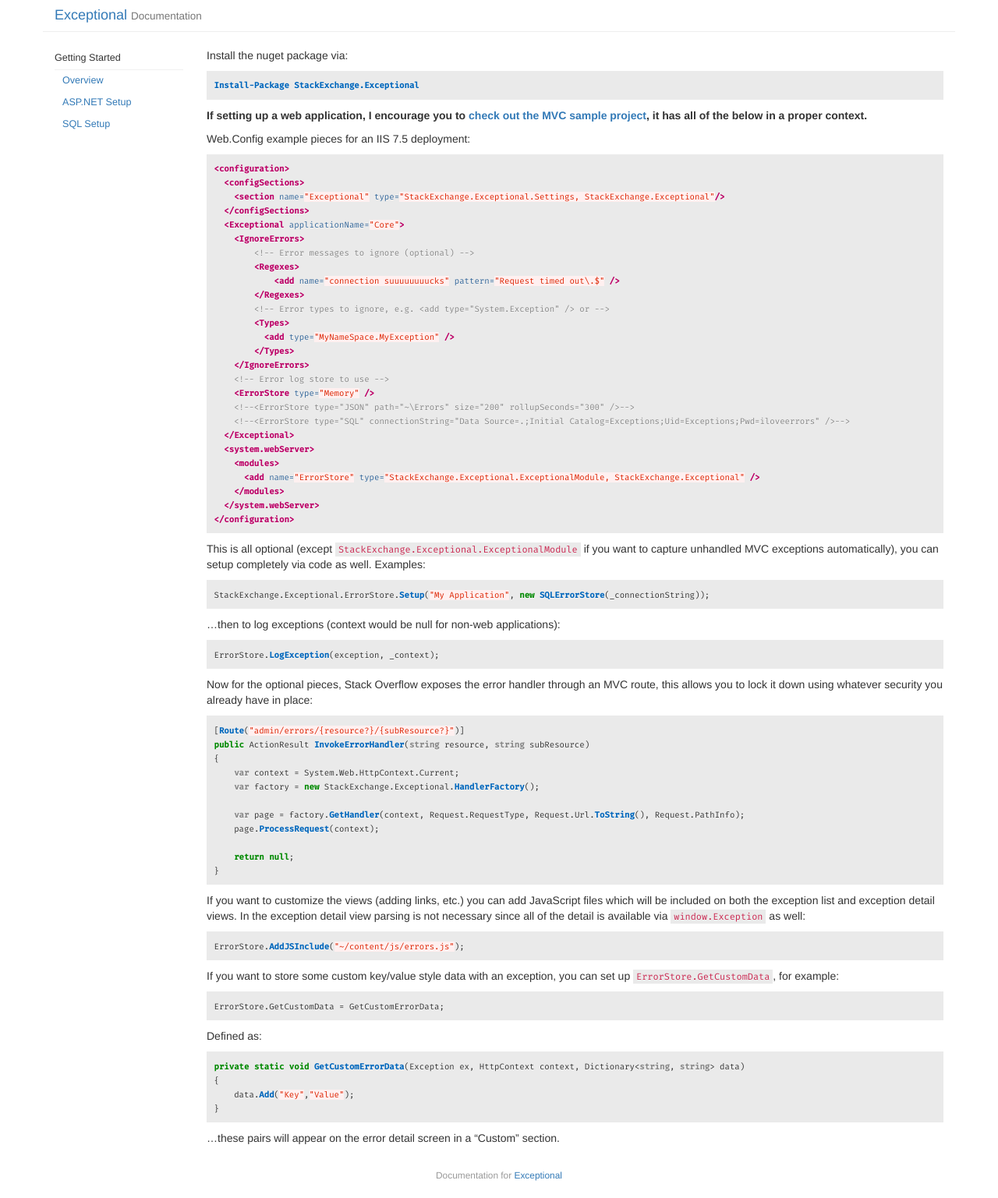
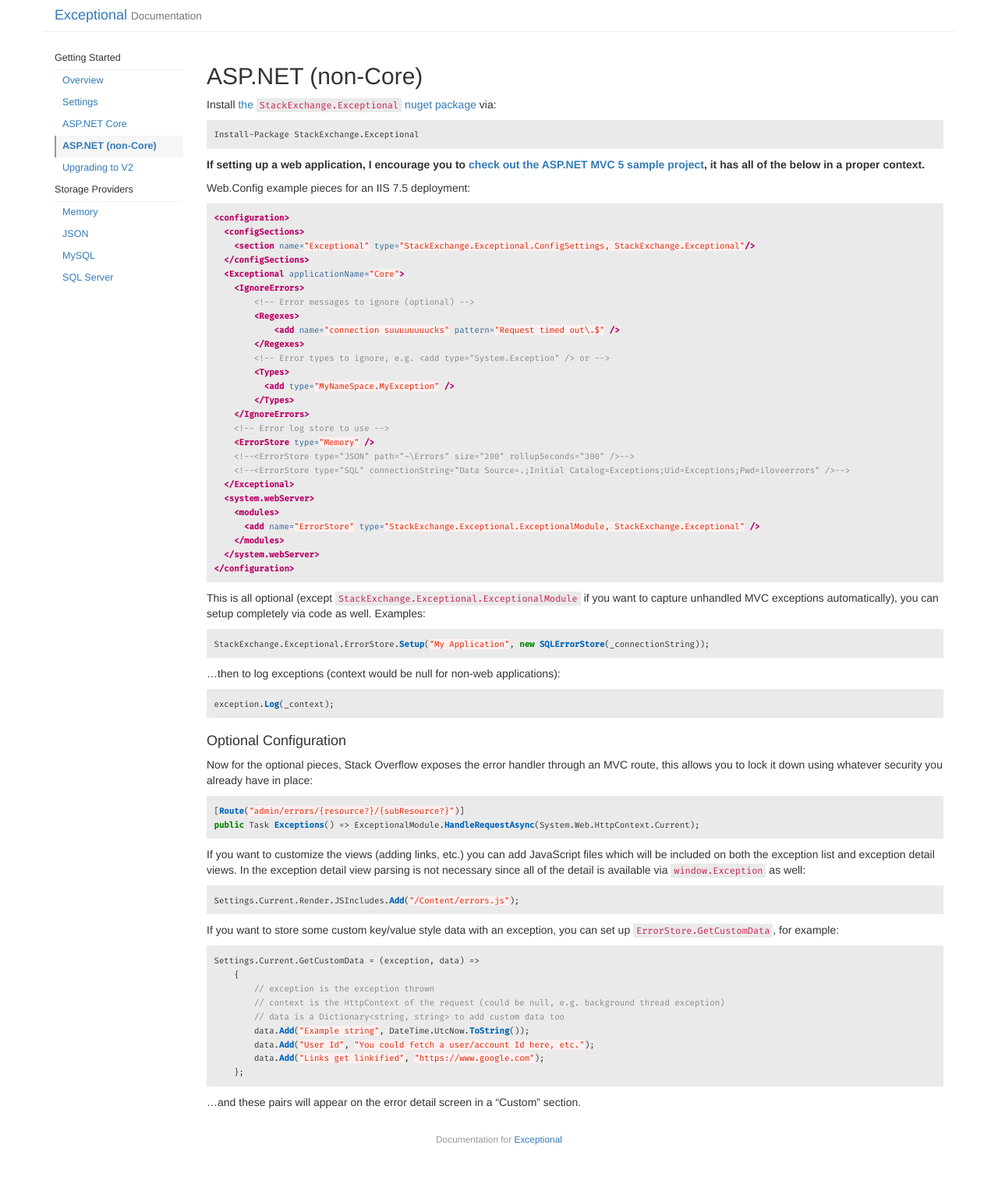
Before and after one commit to NickCraver/StackExchange.Exceptional, a Jekyll site: the page built from docs/AspDotNet.md, in a window 1280 px wide. Shown: the whole page at 78% size. Built offline with Jekyll 4.4.1, drawn with Linux system fonts in a browser that asks for light colours; after the commit the page ends 1491 px from its top, so only the background shows below that.

Commit message:
Docs: lots of love for v2
There's still a lot to do here, but getting a solid start on them.

````diff
--- a/docs/AspDotNet.md
+++ b/docs/AspDotNet.md
@@ -1,22 +1,23 @@
 ---
 layout: default
-title: 'ASP.NET Setup'
+title: 'ASP.NET (non-Core)'
 ---
+## ASP.NET (non-Core)
 
-Install the nuget package via:
+Install [the `StackExchange.Exceptional` nuget package](https://www.nuget.org/packages/StackExchange.Exceptional) via:
 
-```ps
+```powershell
 Install-Package StackExchange.Exceptional
 ```
 
-**If setting up a web application, I encourage you to [check out the MVC sample project](https://github.com/NickCraver/StackExchange.Exceptional/tree/master/samples/Samples.MVC5), it has all of the below in a proper context.**
+**If setting up a web application, I encourage you to [check out the ASP.NET MVC 5 sample project](https://github.com/NickCraver/StackExchange.Exceptional/tree/master/samples/Samples.MVC5), it has all of the below in a proper context.**
 
 Web.Config example pieces for an IIS 7.5 deployment:
 
 ```xml
 <configuration>
   <configSections>
-    <section name="Exceptional" type="StackExchange.Exceptional.Settings, StackExchange.Exceptional"/>
+    <section name="Exceptional" type="StackExchange.Exceptional.ConfigSettings, StackExchange.Exceptional"/>
   </configSections>
   <Exceptional applicationName="Core">
     <IgnoreErrors>
@@ -51,44 +52,35 @@ StackExchange.Exceptional.ErrorStore.Setup("My Application", new SQLErrorStore(_
 ...then to log exceptions (context would be null for non-web applications):
 
 ```c#
-ErrorStore.LogException(exception, _context);
+exception.Log(_context);
 ```
+
+#### Optional Configuration
 
 Now for the optional pieces, Stack Overflow exposes the error handler through an MVC route, this allows you to lock it down using whatever security you already have in place:
 
 ```c#
 [Route("admin/errors/{resource?}/{subResource?}")]
-public ActionResult InvokeErrorHandler(string resource, string subResource)
-{
-    var context = System.Web.HttpContext.Current;
-    var factory = new StackExchange.Exceptional.HandlerFactory();
-
-    var page = factory.GetHandler(context, Request.RequestType, Request.Url.ToString(), Request.PathInfo);
-    page.ProcessRequest(context);
-
-    return null;
-}
+public Task Exceptions() => ExceptionalModule.HandleRequestAsync(System.Web.HttpContext.Current);
 ```
 
 If you want to customize the views (adding links, etc.) you can add JavaScript files which will be included on both the exception list and exception detail views.  In the exception detail view parsing is not necessary since all of the detail is available via `window.Exception` as well:
 
 ```c#
-ErrorStore.AddJSInclude("~/content/js/errors.js");
+Settings.Current.Render.JSIncludes.Add("/Content/errors.js");
 ```
 
 If you want to store some custom key/value style data with an exception, you can set up `ErrorStore.GetCustomData`, for example:
 
 ```c#
-ErrorStore.GetCustomData = GetCustomErrorData;
+Settings.Current.GetCustomData = (exception, data) =>
+    {
+        // exception is the exception thrown
+        // context is the HttpContext of the request (could be null, e.g. background thread exception)
+        // data is a Dictionary<string, string> to add custom data too
+        data.Add("Example string", DateTime.UtcNow.ToString());
+        data.Add("User Id", "You could fetch a user/account Id here, etc.");
+        data.Add("Links get linkified", "https://www.google.com");
+    };
 ```
-
-Defined as:
-
-```c#
-private static void GetCustomErrorData(Exception ex, HttpContext context, Dictionary<string, string> data)
-{
-    data.Add("Key","Value");
-}
-```
-
-...these pairs will appear on the error detail screen in a "Custom" section.
+...and these pairs will appear on the error detail screen in a "Custom" section.
--- a/docs/_includes/navigation.html
+++ b/docs/_includes/navigation.html
@@ -1,6 +1,14 @@
 <ul class="nav nav-list">
     <li class="nav-header">Getting Started</li>
     <li {% if page.url == "/" %}class="active"{% endif %}><a href="{{ site.baseurl }}/">Overview</a></li>
-    <li {% if page.url == "/AspDotNet" %}class="active"{% endif %}><a href="{{ site.baseurl }}/AspDotNet">ASP.NET Setup</a></li>
-    <li {% if page.url == "/SqlSetup" %}class="active"{% endif %}><a href="{{ site.baseurl }}/SqlSetup">SQL Setup</a></li>
+    <li {% if page.url == "/Settings.html" %}class="active"{% endif %}><a href="{{ site.baseurl }}/Settings">Settings</a></li>
+    <li {% if page.url == "/AspDotNetCore.html" %}class="active"{% endif %}><a href="{{ site.baseurl }}/AspDotNetCore">ASP.NET Core</a></li>
+    <li {% if page.url == "/AspDotNet.html" %}class="active"{% endif %}><a href="{{ site.baseurl }}/AspDotNet">ASP.NET (non-Core)</a></li>
+    <li {% if page.url == "/UpgradeToV2.html" %}class="active"{% endif %}><a href="{{ site.baseurl }}/UpgradeToV2">Upgrading to V2</a></li>
+
+    <li class="nav-header">Storage Providers</li>
+    <li {% if page.url == "/Providers/Memory.html" %}class="active"{% endif %}><a href="{{ site.baseurl }}/Providers/Memory">Memory</a></li>
+    <li {% if page.url == "/Providers/JSON.html" %}class="active"{% endif %}><a href="{{ site.baseurl }}/Providers/JSON">JSON</a></li>
+    <li {% if page.url == "/Providers/MySQL.html" %}class="active"{% endif %}><a href="{{ site.baseurl }}/Providers/MySQL">MySQL</a></li>
+    <li {% if page.url == "/Providers/SqlServer.html" %}class="active"{% endif %}><a href="{{ site.baseurl }}/Providers/SqlServer">SQL Server</a></li>
 </ul>
--- a/docs/css/main.css
+++ b/docs/css/main.css
@@ -1,6 +1,6 @@
 body {
     font-weight: 400;
-    text-shadow: 0 1px 1px rgba(255, 255, 255, 0.7);
+    /*text-shadow: 0 1px 1px rgba(255, 255, 255, 0.7);*/
 }
 
 pre, code, pre code {
````
Also changed, not shown: docs/AspDotNetCore.md (added, +60 -0 lines), docs/Providers/JSON.md (added, +35 -0 lines), docs/Providers/Memory.md (added, +34 -0 lines), docs/Providers/MySQL.md (added, +38 -0 lines), docs/Providers/SqlServer.md (added, +37 -0 lines), docs/Settings.md (added, +170 -0 lines), docs/SqlSetup.md (deleted, +0 -22 lines), docs/UpgradeToV2.md (added, +48 -0 lines), docs/index.md (+6 -5 lines), 1 other file.
